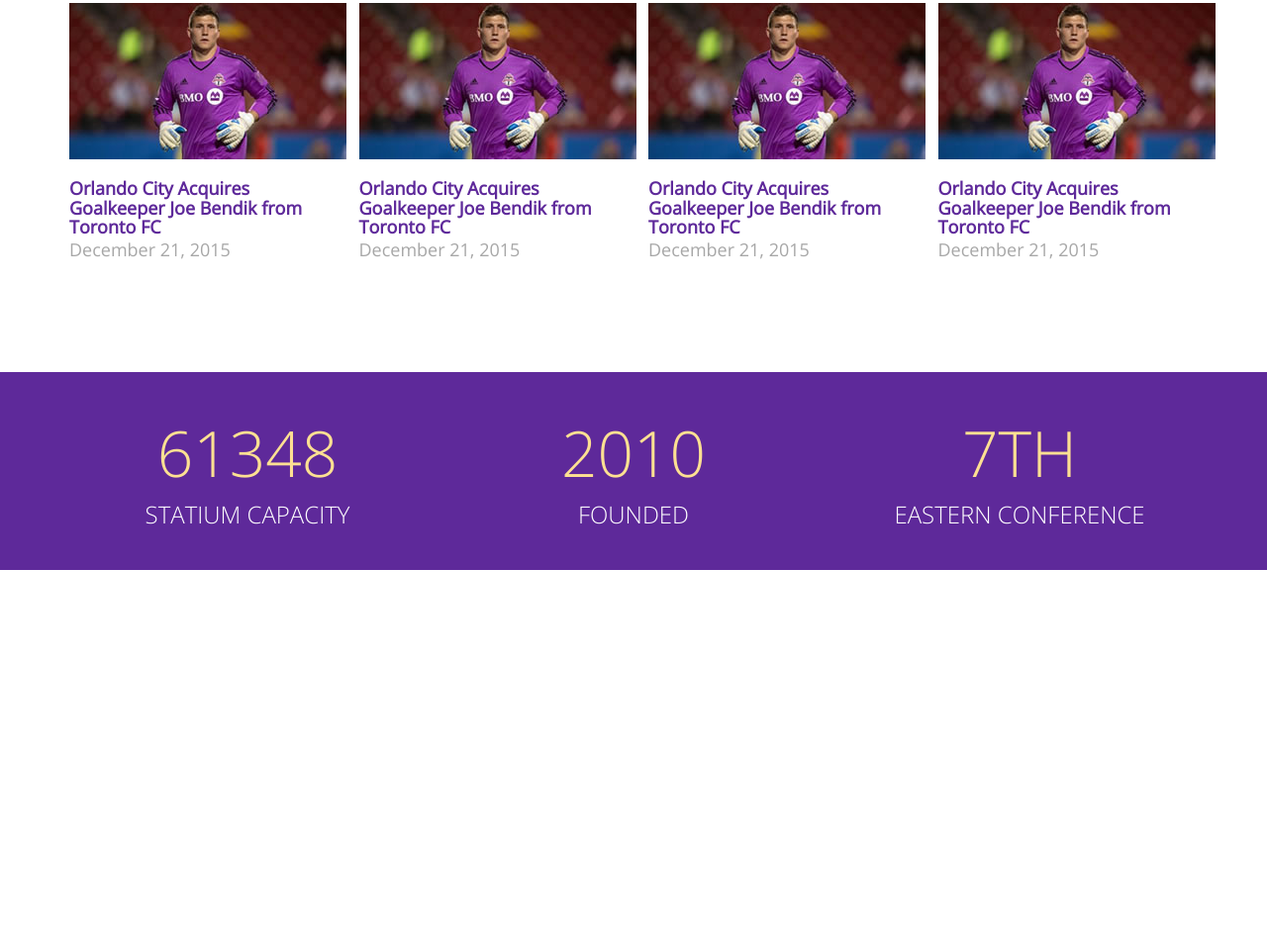
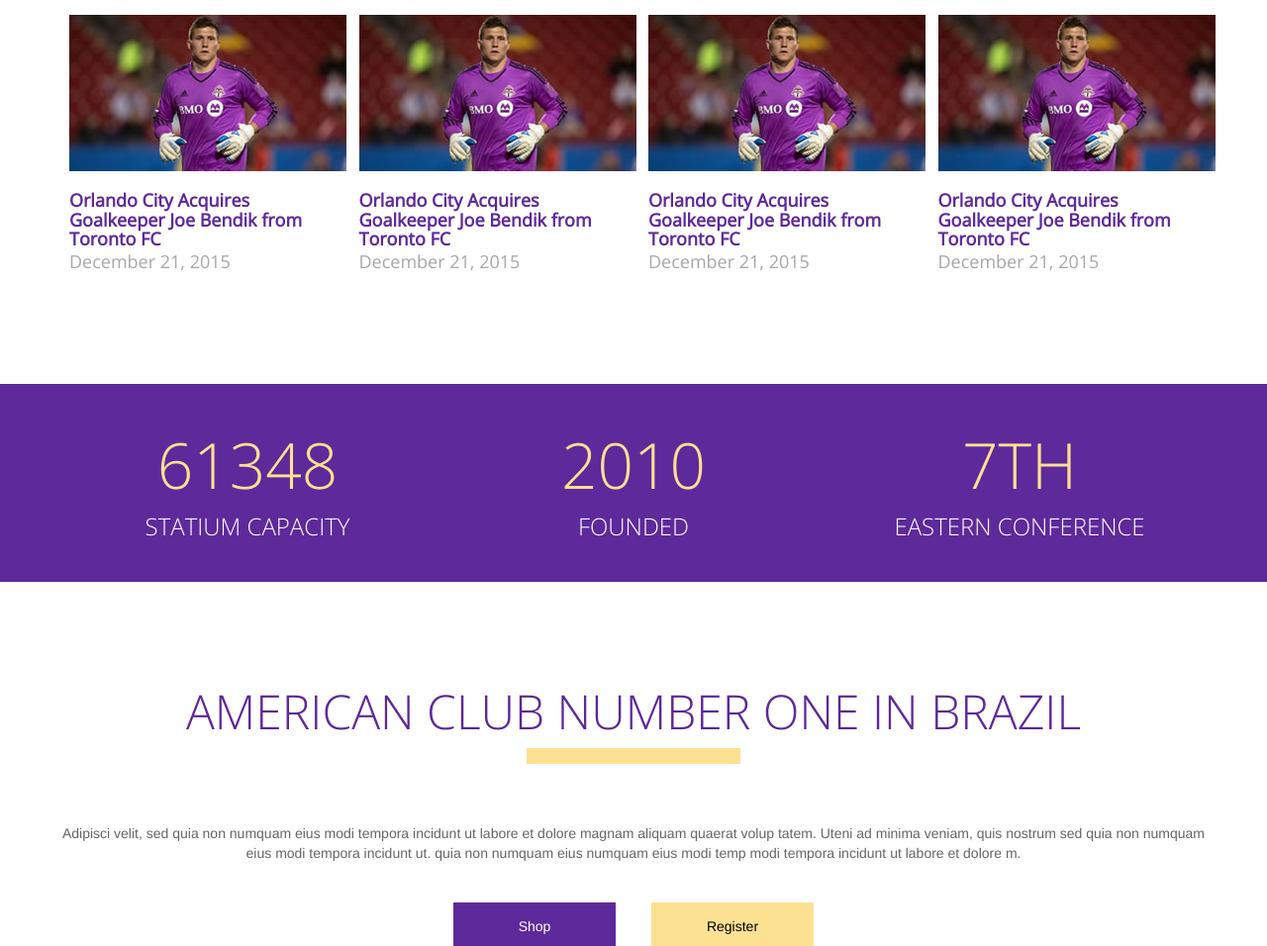
Before and after one commit to leonardohteixeira/ProjetoWeb1, a plain HTML site: page index.html in a window 1280 px wide. Shown: the part 892-1848 px from the top of the page at 99% size. Before the commit the page ends 1468 px from the top, so only its background shows below. Drawn offline with Linux system fonts and the light colour scheme.

Commit message:
Criado call to Action

```diff
--- a/css/orlando.css
+++ b/css/orlando.css
@@ -180,7 +180,7 @@ header #logotipo {
 	text-align: center;
 }
 #news hr {
-	border:#FDE192 solid 2px;
+	border:#FDE192 solid 8px;
 	width: 200px;
 	margin: 0 auto;
 }
@@ -217,3 +217,44 @@ header #logotipo {
 	font-size: 24px;
 	display: block;
 }
+#call-to-action{
+	text-align: center;
+}
+#call-to-action h2 {
+	color:#5E2799;
+	font-family: 'OpenSans-Light';
+	font-size: 48px;
+	text-transform: uppercase;
+	text-align: center;
+	margin-top: 105px;
+}
+#call-to-action hr {
+	border:#FDE192 solid 8px;
+	width: 200px;
+	margin: 0 auto;
+}
+#call-to-action p {
+	margin-top: 60px;
+	margin-bottom: 40px;
+	color: #656565;
+}
+#call-to-action .btn{
+	min-width: 164px;
+    height: 44px;
+    line-height: 34px;
+    border-radius: 0;
+}
+#call-to-action .btn-roxo {
+    color: #fff;
+    background-color: #5E299A;
+    border-color: #5E299A;
+}
+#call-to-action .btn-amarelo {
+    color: #000;
+    background-color: #FDE192;
+    border-color: #FDE192;
+}
+#call-to-action .row-max-400{
+	margin: 0 auto;
+	max-width: 400px;
+}
--- a/index.html
+++ b/index.html
@@ -141,6 +141,34 @@
 
 				</div>
 			</div>
+
+			<div id="call-to-action">
+				<div class="container">
+
+				<div class="row text-center">
+					<h2>American club number one in Brazil</h2>
+					<hr>
+				</div>
+
+				<div class="row">
+
+					<p>Adipisci velit, sed quia non numquam eius modi tempora incidunt ut labore et dolore magnam aliquam quaerat volup tatem. Uteni ad minima veniam, quis nostrum sed quia non numquam eius modi tempora incidunt ut. quia non numquam eius numquam eius modi temp modi tempora incidunt ut labore et dolore m.</p>
+
+				</div>
+
+				<div class="row-max-400">
+
+					<div class="col-xs-6">
+						<a href="#" class="btn btn-roxo">Shop</a>
+					</div>
+					<div class="col-xs-6">
+						<a href="#" class="btn btn-amarelo">Register</a>
+					</div>
+
+				</div>
+
+			</div>
+		</div>
 		</section>
 
 		<script src="lib/jquery/jquery.min.js"></script>
```
